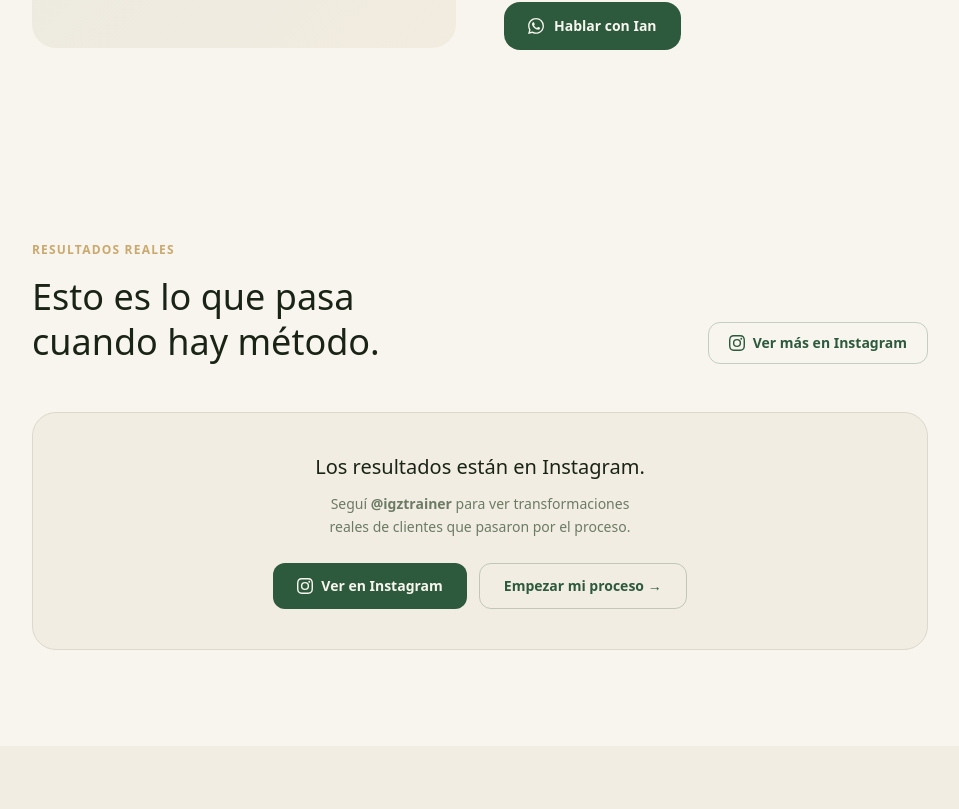
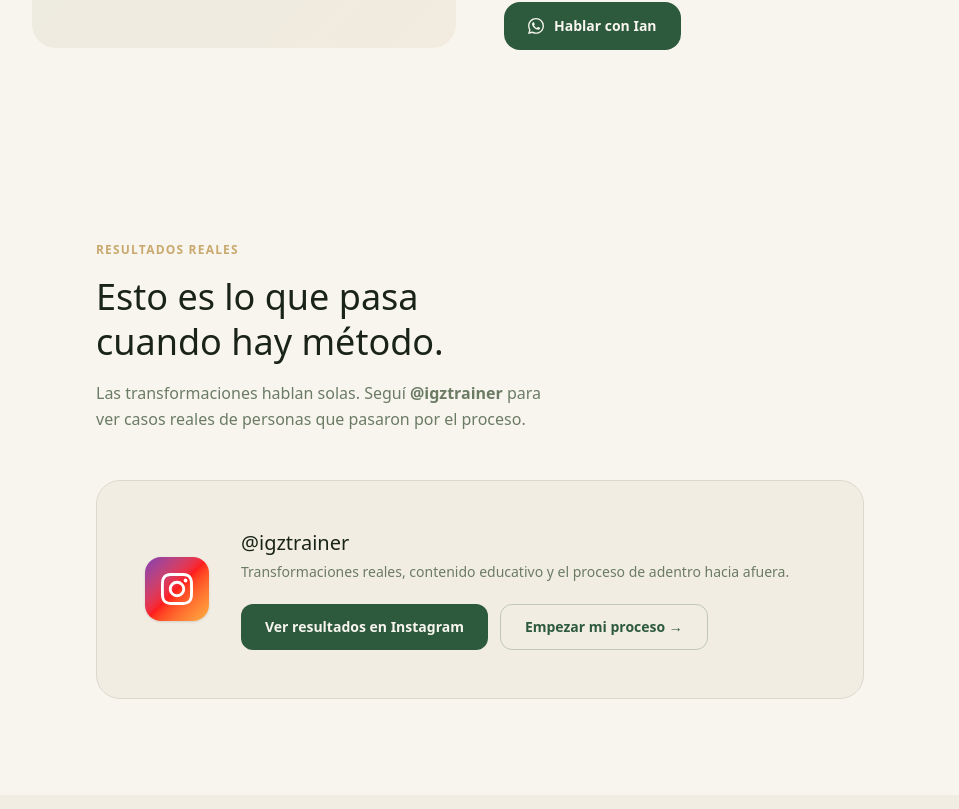
Before and after one commit to iancitoprogramming/re-viva, a Next.js app: page / in a window 1280 px wide. Shown: the part 4531-5340 px from the top of the page, without its empty margins (160-1119 px from the left). Built offline with nearby package versions, Linux system fonts and the light colour scheme.

Commit message:
refactor: Resultados simplificado — solo CTA Instagram, sin fotos
https://claude.ai/code/session_01QHdyefC74ccBYgxhp43Ztu

```diff
--- a/src/components/landing/Resultados.tsx
+++ b/src/components/landing/Resultados.tsx
@@ -1,152 +1,46 @@
 import Link from 'next/link'
 import { INSTAGRAM_URL, PLAN_CTA_HREF } from '@/lib/constants'
 
-// ─── INSTRUCCIONES PARA AGREGAR FOTOS ────────────────────────────────────────
-// 1. Descargá las fotos de Instagram y guardalas en /public/resultados/
-// 2. Nombralas: cliente-1-antes.jpg, cliente-1-despues.jpg, etc.
-// 3. Reemplazá `null` por la ruta: '/resultados/cliente-1-antes.jpg'
-// 4. Completá nombre, objetivo y descripción de cada transformación
+export default function Resultados() {
+  return (
+    <section className="px-6 py-24 bg-ivory">
+      <div className="max-w-3xl mx-auto">
 
-interface Resultado {
-  id: number
-  nombre: string        // Nombre o iniciales del cliente
-  objetivo: string      // "Definición", "Volumen", "Recomposición"
-  tiempo: string        // "3 meses", "90 días", etc.
-  descripcion: string   // Frase breve del proceso
-  fotoAntes: string | null   // ej: '/resultados/cliente-1-antes.jpg'
-  fotoDespues: string | null // ej: '/resultados/cliente-1-despues.jpg'
-}
+        {/* Header */}
+        <div className="mb-12">
+          <p className="text-gold text-xs font-semibold tracking-widest uppercase mb-4">Resultados reales</p>
+          <h2 className="font-serif text-3xl sm:text-4xl text-ink leading-tight mb-4">
+            Esto es lo que pasa<br className="hidden sm:block" /> cuando hay método.
+          </h2>
+          <p className="text-ink-secondary text-base max-w-md leading-relaxed">
+            Las transformaciones hablan solas. Seguí <strong>@igztrainer</strong> para ver casos reales de personas que pasaron por el proceso.
+          </p>
+        </div>
 
-const resultados: Resultado[] = [
-  {
-    id: 1,
-    nombre: 'Cliente 1',
-    objetivo: 'Definición',
-    tiempo: '3 meses',
-    descripcion: 'Perdió grasa, ganó definición muscular y mejoró su energía diaria.',
-    fotoAntes: null,
-    fotoDespues: null,
-  },
-  {
-    id: 2,
-    nombre: 'Cliente 2',
-    objetivo: 'Recomposición',
-    tiempo: '90 días',
-    descripcion: 'Recompuso su cuerpo sin dieta extrema. Comió mejor y entrenó con método.',
-    fotoAntes: null,
-    fotoDespues: null,
-  },
-  {
-    id: 3,
-    nombre: 'Cliente 3',
-    objetivo: 'Volumen',
-    tiempo: '4 meses',
-    descripcion: 'Ganó masa muscular real con una estructura calórica y proteica clara.',
-    fotoAntes: null,
-    fotoDespues: null,
-  },
-]
+        {/* CTA Instagram */}
+        <div className="bg-surface-warm border border-edge rounded-3xl p-8 sm:p-12 flex flex-col sm:flex-row items-center gap-8">
 
-function ResultadoCard({ r }: { r: Resultado }) {
-  const tieneFotos = r.fotoAntes && r.fotoDespues
-
-  return (
-    <div className="bg-surface rounded-2xl border border-edge overflow-hidden shadow-sm">
-
-      {/* Fotos antes/después */}
-      {tieneFotos ? (
-        <div className="grid grid-cols-2 divide-x divide-edge">
-          <div className="relative aspect-[3/4] overflow-hidden">
-            <img src={r.fotoAntes!} alt={`${r.nombre} antes`} className="w-full h-full object-cover object-top" />
-            <span className="absolute bottom-2 left-2 text-xs font-semibold bg-ink/60 text-ivory px-2 py-0.5 rounded-md backdrop-blur-sm">
-              Antes
-            </span>
-          </div>
-          <div className="relative aspect-[3/4] overflow-hidden">
-            <img src={r.fotoDespues!} alt={`${r.nombre} después`} className="w-full h-full object-cover object-top" />
-            <span className="absolute bottom-2 right-2 text-xs font-semibold bg-primary/80 text-ivory px-2 py-0.5 rounded-md backdrop-blur-sm">
-              {r.tiempo}
-            </span>
-          </div>
-        </div>
-      ) : (
-        // Placeholder — se reemplaza cuando haya fotos
-        <div className="aspect-[16/9] bg-surface-warm flex flex-col items-center justify-center gap-2 border-b border-edge">
-          <div className="w-12 h-12 rounded-full bg-primary/10 flex items-center justify-center">
-            <svg className="w-6 h-6 text-primary/30" fill="none" viewBox="0 0 24 24" stroke="currentColor">
-              <path strokeLinecap="round" strokeLinejoin="round" strokeWidth={1.5} d="M4 16l4.586-4.586a2 2 0 012.828 0L16 16m-2-2l1.586-1.586a2 2 0 012.828 0L20 14m-6-6h.01M6 20h12a2 2 0 002-2V6a2 2 0 00-2-2H6a2 2 0 00-2 2v12a2 2 0 002 2z" />
+          {/* Ícono Instagram */}
+          <div className="flex-shrink-0 w-16 h-16 rounded-2xl bg-gradient-to-br from-[#833ab4] via-[#fd1d1d] to-[#fcb045] flex items-center justify-center shadow-sm">
+            <svg className="w-8 h-8 text-white" fill="currentColor" viewBox="0 0 24 24">
+              <path d="M12 2.163c3.204 0 3.584.012 4.85.07 3.252.148 4.771 1.691 4.919 4.919.058 1.265.069 1.645.069 4.849 0 3.205-.012 3.584-.069 4.849-.149 3.225-1.664 4.771-4.919 4.919-1.266.058-1.644.07-4.85.07-3.204 0-3.584-.012-4.849-.07-3.26-.149-4.771-1.699-4.919-4.92-.058-1.265-.07-1.644-.07-4.849 0-3.204.013-3.583.07-4.849.149-3.227 1.664-4.771 4.919-4.919 1.266-.057 1.645-.069 4.849-.069zM12 0C8.741 0 8.333.014 7.053.072 2.695.272.273 2.69.073 7.052.014 8.333 0 8.741 0 12c0 3.259.014 3.668.072 4.948.2 4.358 2.618 6.78 6.98 6.98C8.333 23.986 8.741 24 12 24c3.259 0 3.668-.014 4.948-.072 4.354-.2 6.782-2.618 6.979-6.98.059-1.28.073-1.689.073-4.948 0-3.259-.014-3.667-.072-4.947-.196-4.354-2.617-6.78-6.979-6.98C15.668.014 15.259 0 12 0zm0 5.838a6.162 6.162 0 100 12.324 6.162 6.162 0 000-12.324zM12 16a4 4 0 110-8 4 4 0 010 8zm6.406-11.845a1.44 1.44 0 100 2.881 1.44 1.44 0 000-2.881z"/>
             </svg>
           </div>
-          <p className="text-ink-muted text-xs">Foto próximamente</p>
-        </div>
-      )}
 
-      {/* Info */}
-      <div className="p-5">
-        <div className="flex items-center justify-between mb-2">
-          <span className="text-xs font-bold text-primary uppercase tracking-wider">{r.objetivo}</span>
-          <span className="text-xs text-ink-muted">{r.tiempo}</span>
-        </div>
-        <p className="text-ink text-sm leading-relaxed">{r.descripcion}</p>
-      </div>
-
-    </div>
-  )
-}
-
-export default function Resultados() {
-  const hayFotos = resultados.some(r => r.fotoAntes && r.fotoDespues)
-
-  return (
-    <section className="px-6 py-24 bg-ivory">
-      <div className="max-w-4xl mx-auto">
-
-        {/* Header */}
-        <div className="mb-12 flex flex-col sm:flex-row sm:items-end justify-between gap-6">
-          <div>
-            <p className="text-gold text-xs font-semibold tracking-widest uppercase mb-4">Resultados reales</p>
-            <h2 className="font-serif text-3xl sm:text-4xl text-ink leading-tight">
-              Esto es lo que pasa<br className="hidden sm:block" /> cuando hay método.
-            </h2>
-          </div>
-          <a
-            href={INSTAGRAM_URL}
-            target="_blank"
-            rel="noopener noreferrer"
-            className="flex-shrink-0 inline-flex items-center gap-2 text-sm font-semibold text-primary border border-primary/25 px-5 py-2.5 rounded-xl hover:bg-primary/5 transition-colors whitespace-nowrap"
-          >
-            <svg className="w-4 h-4" fill="currentColor" viewBox="0 0 24 24">
-              <path d="M12 2.163c3.204 0 3.584.012 4.85.07 3.252.148 4.771 1.691 4.919 4.919.058 1.265.069 1.645.069 4.849 0 3.205-.012 3.584-.069 4.849-.149 3.225-1.664 4.771-4.919 4.919-1.266.058-1.644.07-4.85.07-3.204 0-3.584-.012-4.849-.07-3.26-.149-4.771-1.699-4.919-4.92-.058-1.265-.07-1.644-.07-4.849 0-3.204.013-3.583.07-4.849.149-3.227 1.664-4.771 4.919-4.919 1.266-.057 1.645-.069 4.849-.069zM12 0C8.741 0 8.333.014 7.053.072 2.695.272.273 2.69.073 7.052.014 8.333 0 8.741 0 12c0 3.259.014 3.668.072 4.948.2 4.358 2.618 6.78 6.98 6.98C8.333 23.986 8.741 24 12 24c3.259 0 3.668-.014 4.948-.072 4.354-.2 6.782-2.618 6.979-6.98.059-1.28.073-1.689.073-4.948 0-3.259-.014-3.667-.072-4.947-.196-4.354-2.617-6.78-6.979-6.98C15.668.014 15.259 0 12 0zm0 5.838a6.162 6.162 0 100 12.324 6.162 6.162 0 000-12.324zM12 16a4 4 0 110-8 4 4 0 010 8zm6.406-11.845a1.44 1.44 0 100 2.881 1.44 1.44 0 000-2.881z"/>
-            </svg>
-            Ver más en Instagram
-          </a>
-        </div>
-
-        {/* Grid de resultados */}
-        {hayFotos ? (
-          <div className="grid sm:grid-cols-2 lg:grid-cols-3 gap-5">
-            {resultados.map(r => <ResultadoCard key={r.id} r={r} />)}
-          </div>
-        ) : (
-          // Estado sin fotos — CTA a Instagram
-          <div className="bg-surface-warm border border-edge rounded-3xl p-10 text-center">
-            <p className="font-serif text-xl text-ink mb-3">
-              Los resultados están en Instagram.
+          {/* Texto + botones */}
+          <div className="flex-1 text-center sm:text-left">
+            <p className="font-serif text-xl text-ink mb-1">@igztrainer</p>
+            <p className="text-ink-secondary text-sm mb-5 leading-relaxed">
+              Transformaciones reales, contenido educativo y el proceso de adentro hacia afuera.
             </p>
-            <p className="text-ink-secondary text-sm mb-6 max-w-xs mx-auto leading-relaxed">
-              Seguí <strong>@igztrainer</strong> para ver transformaciones reales de clientes que pasaron por el proceso.
-            </p>
-            <div className="flex flex-col sm:flex-row gap-3 justify-center">
+            <div className="flex flex-col sm:flex-row gap-3">
               <a
                 href={INSTAGRAM_URL}
                 target="_blank"
                 rel="noopener noreferrer"
                 className="inline-flex items-center justify-center gap-2 bg-primary hover:bg-primary-dark text-ivory font-semibold px-6 py-3 rounded-xl text-sm transition-all active:scale-[0.98]"
               >
-                <svg className="w-4 h-4" fill="currentColor" viewBox="0 0 24 24">
-                  <path d="M12 2.163c3.204 0 3.584.012 4.85.07 3.252.148 4.771 1.691 4.919 4.919.058 1.265.069 1.645.069 4.849 0 3.205-.012 3.584-.069 4.849-.149 3.225-1.664 4.771-4.919 4.919-1.266.058-1.644.07-4.85.07-3.204 0-3.584-.012-4.849-.07-3.26-.149-4.771-1.699-4.919-4.92-.058-1.265-.07-1.644-.07-4.849 0-3.204.013-3.583.07-4.849.149-3.227 1.664-4.771 4.919-4.919 1.266-.057 1.645-.069 4.849-.069zM12 0C8.741 0 8.333.014 7.053.072 2.695.272.273 2.69.073 7.052.014 8.333 0 8.741 0 12c0 3.259.014 3.668.072 4.948.2 4.358 2.618 6.78 6.98 6.98C8.333 23.986 8.741 24 12 24c3.259 0 3.668-.014 4.948-.072 4.354-.2 6.782-2.618 6.979-6.98.059-1.28.073-1.689.073-4.948 0-3.259-.014-3.667-.072-4.947-.196-4.354-2.617-6.78-6.979-6.98C15.668.014 15.259 0 12 0zm0 5.838a6.162 6.162 0 100 12.324 6.162 6.162 0 000-12.324zM12 16a4 4 0 110-8 4 4 0 010 8zm6.406-11.845a1.44 1.44 0 100 2.881 1.44 1.44 0 000-2.881z"/>
-                </svg>
-                Ver en Instagram
+                Ver resultados en Instagram
               </a>
               <Link
                 href={PLAN_CTA_HREF}
@@ -156,7 +50,8 @@ export default function Resultados() {
               </Link>
             </div>
           </div>
-        )}
+
+        </div>
 
       </div>
     </section>
```
